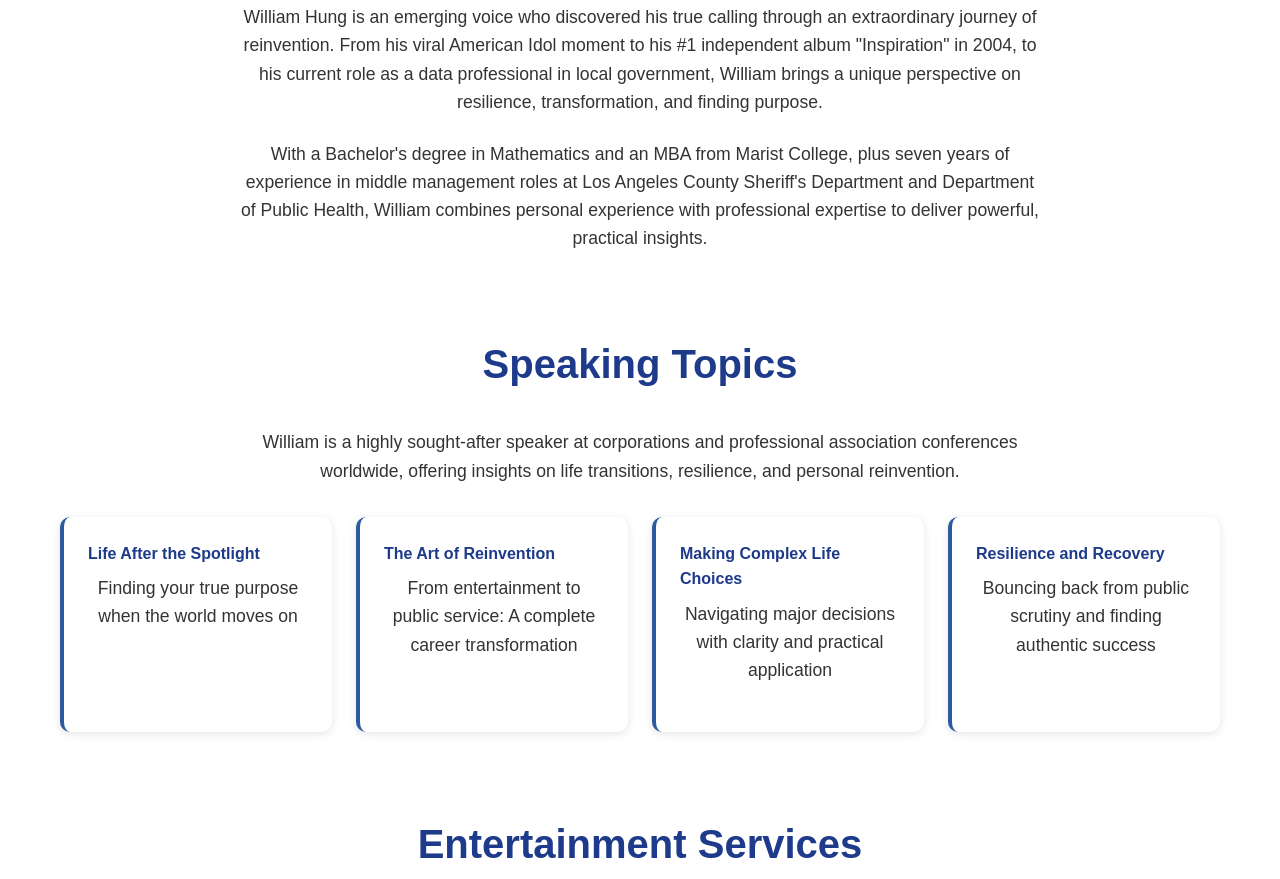
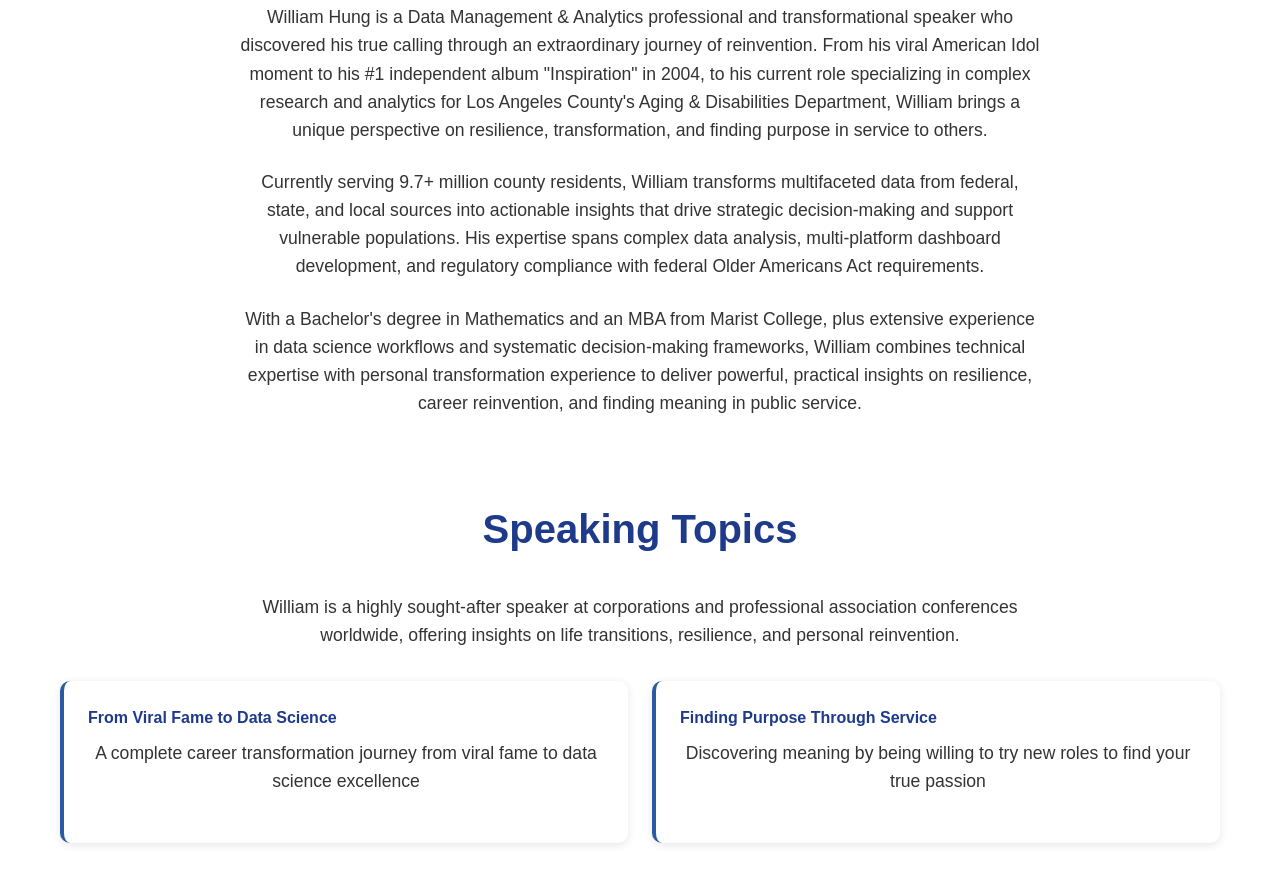
Before and after one commit to Datamaster2025/williamhungventures.com, a plain HTML site: page index.html in a window 1280 px wide. Shown: the part 1547-2426 px from the top of the page. Drawn offline with Linux system fonts and the light colour scheme.

Commit message:
Update index.html

```diff
--- a/index.html
+++ b/index.html
@@ -319,8 +319,11 @@
             <!-- About Section -->
             <section id="about" class="section">
                 <h2>About William Hung</h2>
-                <p>William Hung is an emerging voice who discovered his true calling through an extraordinary journey of reinvention. From his viral American Idol moment to his #1 independent album "Inspiration" in 2004, to his current role as a data professional in local government, William brings a unique perspective on resilience, transformation, and finding purpose.</p>
-                <p>With a Bachelor's degree in Mathematics and an MBA from Marist College, plus seven years of experience in middle management roles at Los Angeles County Sheriff's Department and Department of Public Health, William combines personal experience with professional expertise to deliver powerful, practical insights.</p>
+                <p>William Hung is a Data Management & Analytics professional and transformational speaker who discovered his true calling through an extraordinary journey of reinvention. From his viral American Idol moment to his #1 independent album "Inspiration" in 2004, to his current role specializing in complex research and analytics for Los Angeles County's Aging & Disabilities Department, William brings a unique perspective on resilience, transformation, and finding purpose in service to others.</p>
+
+                <p>Currently serving 9.7+ million county residents, William transforms multifaceted data from federal, state, and local sources into actionable insights that drive strategic decision-making and support vulnerable populations. His expertise spans complex data analysis, multi-platform dashboard development, and regulatory compliance with federal Older Americans Act requirements.</p>
+
+                <p>With a Bachelor's degree in Mathematics and an MBA from Marist College, plus extensive experience in data science workflows and systematic decision-making frameworks, William combines technical expertise with personal transformation experience to deliver powerful, practical insights on resilience, career reinvention, and finding meaning in public service.</p>
             </section>
 
             <!-- Speaking Section -->
@@ -330,20 +333,12 @@
 
                 <div class="topics-list">
                     <div class="topic-item">
-                        <h4>Life After the Spotlight</h4>
-                        <p>Finding your true purpose when the world moves on</p>
+                        <h4>From Viral Fame to Data Science</h4>
+                        <p>A complete career transformation journey from viral fame to data science excellence</p>
                     </div>
                     <div class="topic-item">
-                        <h4>The Art of Reinvention</h4>
-                        <p>From entertainment to public service: A complete career transformation</p>
-                    </div>
-                    <div class="topic-item">
-                        <h4>Making Complex Life Choices</h4>
-                        <p>Navigating major decisions with clarity and practical application</p>
-                    </div>
-                    <div class="topic-item">
-                        <h4>Resilience and Recovery</h4>
-                        <p>Bouncing back from public scrutiny and finding authentic success</p>
+                        <h4>Finding Purpose Through Service</h4>
+                        <p>Discovering meaning by being willing to try new roles to find your true passion</p>
                     </div>
                 </div>
             </section>
```
